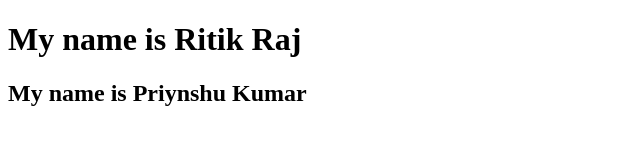
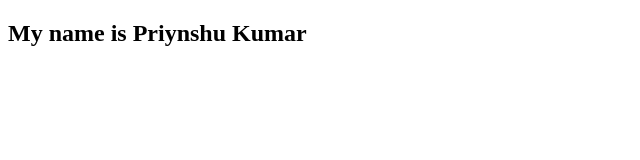
Before and after one commit to ShivamKr7250/CODEx-Frontend, a plain HTML site: page index.html in a window 1280 px wide. Shown: the whole page, without its empty margins (0-640 px from the left). Drawn offline with Linux system fonts and the light colour scheme.

Commit message:
I'm some changing

```diff
--- a/index.html
+++ b/index.html
@@ -6,7 +6,7 @@
     <title>Document</title>
 </head>
 <body>
-    <h1>My name is Ritik Raj</h1>
+
     <h2>My name is Priynshu Kumar</h2>
 
 </body>
```
